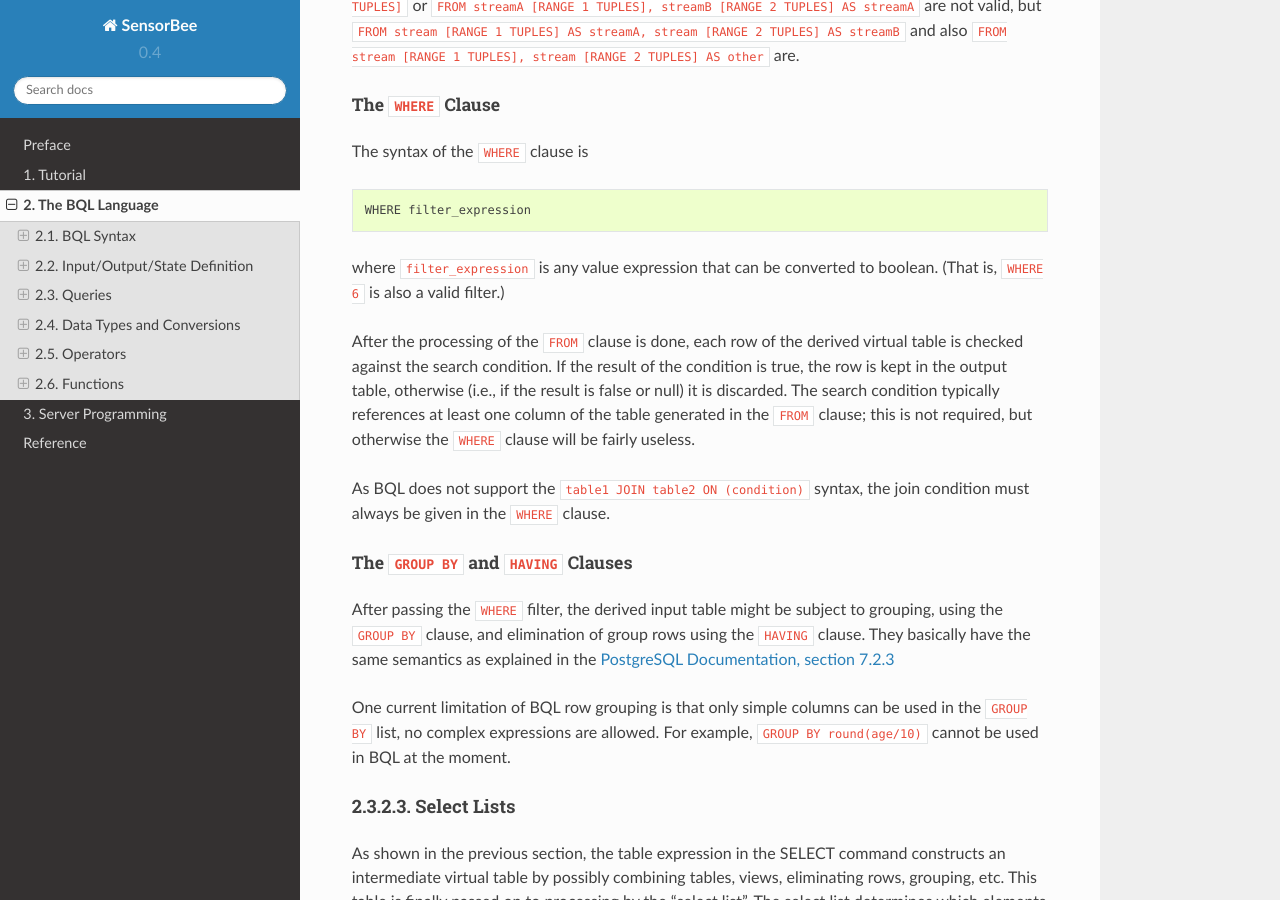
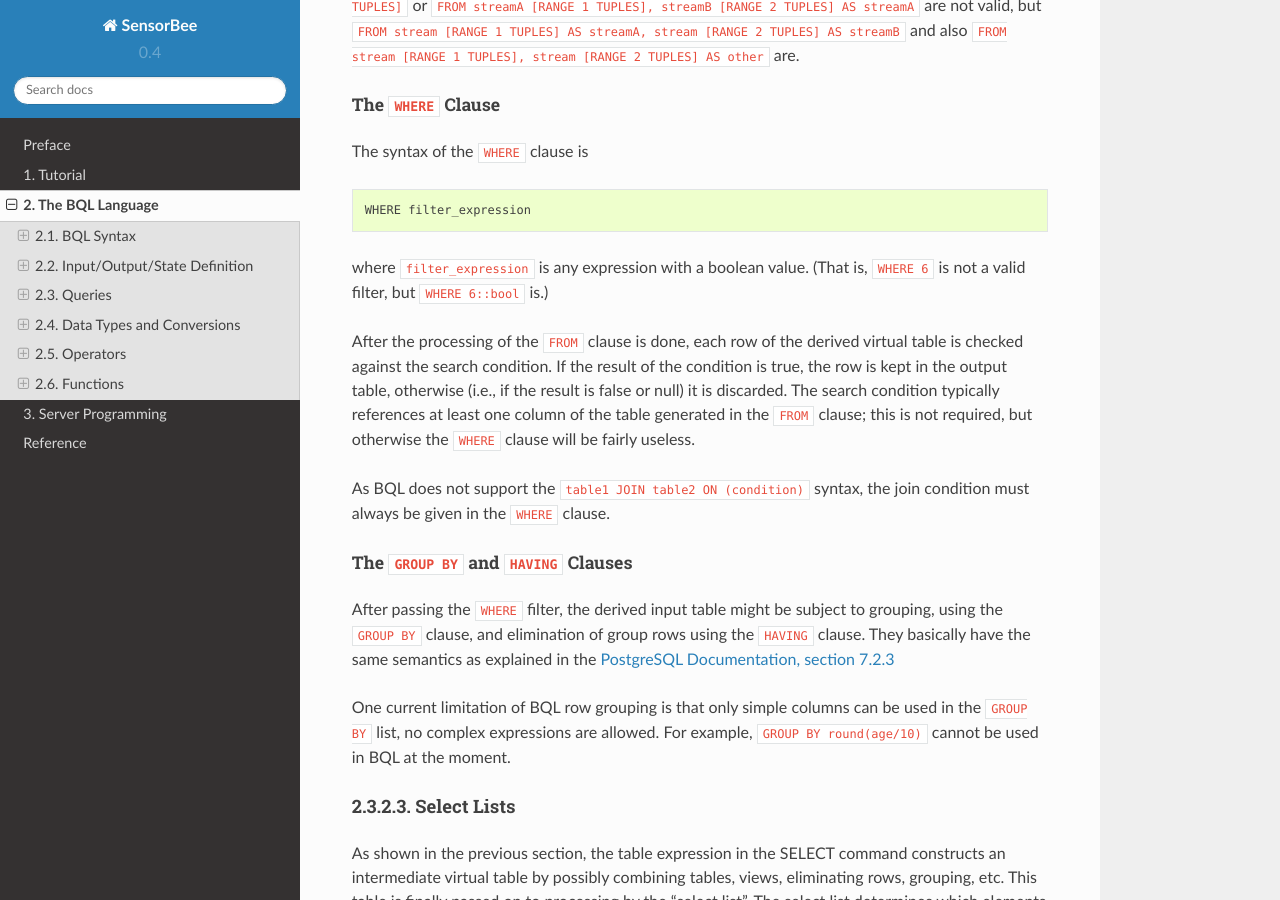
Before and after one commit to sensorbee/docs, a Sphinx documentation site: the page built from source/bql.rst, in a window 1280 px wide and 900 px high, scrolled down 25713 px. Built offline with Sphinx 7.4.7 and the Read the Docs theme 2.0.0, drawn with Linux system fonts in a browser that asks for light colours.

Commit message:
update doc to reflect the strict boolean requirement
see https://github.com/sensorbee/sensorbee/issues/16

```diff
--- a/source/bql/queries.rst
+++ b/source/bql/queries.rst
@@ -344,8 +344,8 @@ The syntax of the ``WHERE`` clause is
 
     WHERE filter_expression
 
-where ``filter_expression`` is any value expression that can be converted to boolean.
-(That is, ``WHERE 6`` is also a valid filter.)
+where ``filter_expression`` is any expression with a boolean value.
+(That is, ``WHERE 6`` is not a valid filter, but ``WHERE 6::bool`` is.)
 
 After the processing of the ``FROM`` clause is done, each row of the derived virtual table is checked against the search condition.
 If the result of the condition is true, the row is kept in the output table, otherwise (i.e., if the result is false or null) it is discarded.
```
